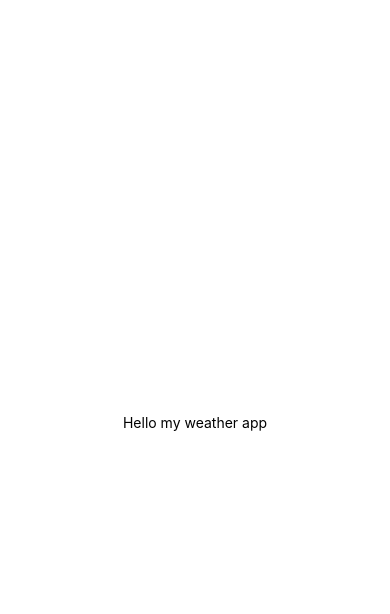
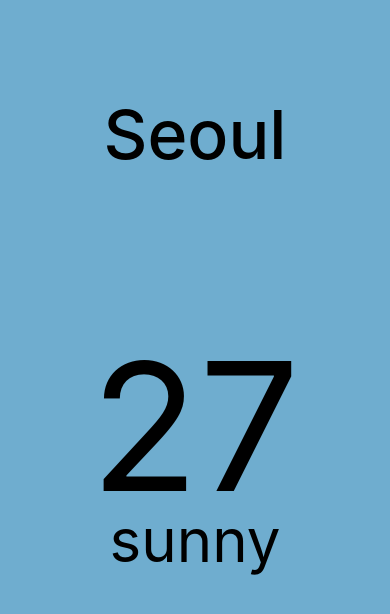
Before and after one commit to rudans987/TIL, a React Native app in the folder ReactNative/Weather/: screen / in a window 390 px wide. Shown: the top 614 px of the page. Built offline with nearby package versions, Linux system fonts and the light colour scheme.

Commit message:
style 주는법

```diff
--- a/ReactNative/Weather/App.js
+++ b/ReactNative/Weather/App.js
@@ -1,11 +1,46 @@
+//규칙1 div태그 대신 View를 쓰고 container역할이다.
+//규칙2 모든 텍스트는 text component 안에 들어간다.
+//규칙3 스타일을 {{}}로 안에 써도 되고 StyleSheet.create를 써서 밖에 빼도 된다.
+//StyleSheet.create를 쓰면 자동완성기능이 가능하다.
+//statusBar는 ios 혹은 안드로이드 운영체제와 소통해서 상단의 배터리용량 시간을 띄우는 용도이다.
+// contatiner view는 default로 flex container여서 display:flex를 해줄 필요없다
+// flexdirection 기본값이 column이다.
+//레이아웃을 잡을땐 width,height를 쓰지 않고 부모와 자식에 flex를 쓰고 값은 비율로 계산된다.
+//ScrollView 는 style이 아닌 contentContainerStyle라는 이름을 써야 스타일이 먹힌다.
+// Dimensions로 실행되고 있는 핸드폰 스크린의 너비와 높이를 가져올 수 있다.
+// pagingEnabled 스크롤을 페이지로 나눠 어느정도 넘겨야 다음페이지가 나오게한다.
+//showsHorizontalScrollIndicator  수평스크롤 숨길수 있는 props
 import { StatusBar } from "expo-status-bar";
-import { StyleSheet, Text, View } from "react-native";
+import { ScrollView, StyleSheet, Text, View, Dimensions } from "react-native";
+
+const { width: SCREEN_wIDTH } = Dimensions.get("window");
 
 export default function App() {
   return (
     <View style={styles.container}>
-      <Text>Hello my weather app</Text>
       <StatusBar style="auto" />
+      <View style={styles.city}>
+        <Text style={styles.cityName}>Seoul</Text>
+      </View>
+      <ScrollView
+        horizontal
+        pagingEnabled
+        showsHorizontalScrollIndicator={false}
+        contentContainerStyle={styles.weather}
+      >
+        <View style={styles.day}>
+          <Text style={styles.temp}>27</Text>
+          <Text style={styles.desc}>sunny</Text>
+        </View>
+        <View style={styles.day}>
+          <Text style={styles.temp}>27</Text>
+          <Text style={styles.desc}>sunny</Text>
+        </View>
+        <View style={styles.day}>
+          <Text style={styles.temp}>27</Text>
+          <Text style={styles.desc}>sunny</Text>
+        </View>
+      </ScrollView>
     </View>
   );
 }
@@ -13,8 +48,28 @@
 const styles = StyleSheet.create({
   container: {
     flex: 1,
-    backgroundColor: "#fff",
+    backgroundColor: "#6fadcf",
+  },
+  city: {
+    flex: 1,
+    justifyContent: "center",
     alignItems: "center",
-    justifyContent: "center",
+  },
+  cityName: {
+    fontSize: 68,
+    fontWeight: "500",
+  },
+  weather: {},
+  day: {
+    width: SCREEN_wIDTH,
+    alignItems: "center",
+  },
+  temp: {
+    marginTop: 50,
+    fontSize: 178,
+  },
+  desc: {
+    marginTop: -30,
+    fontSize: 60,
   },
 });
```
